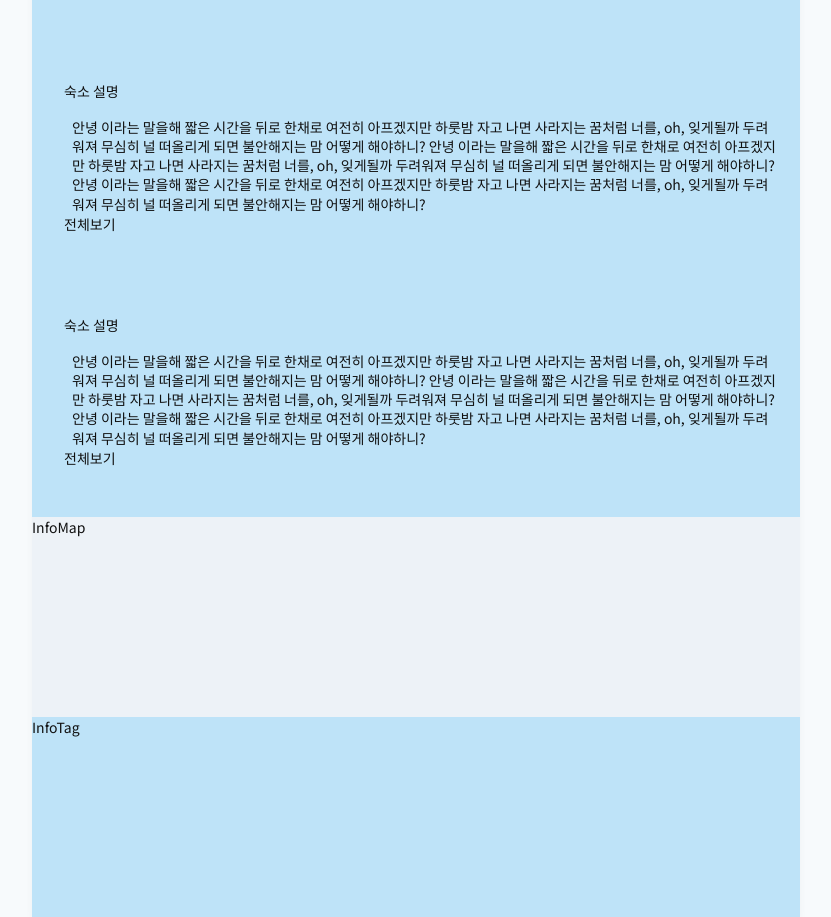
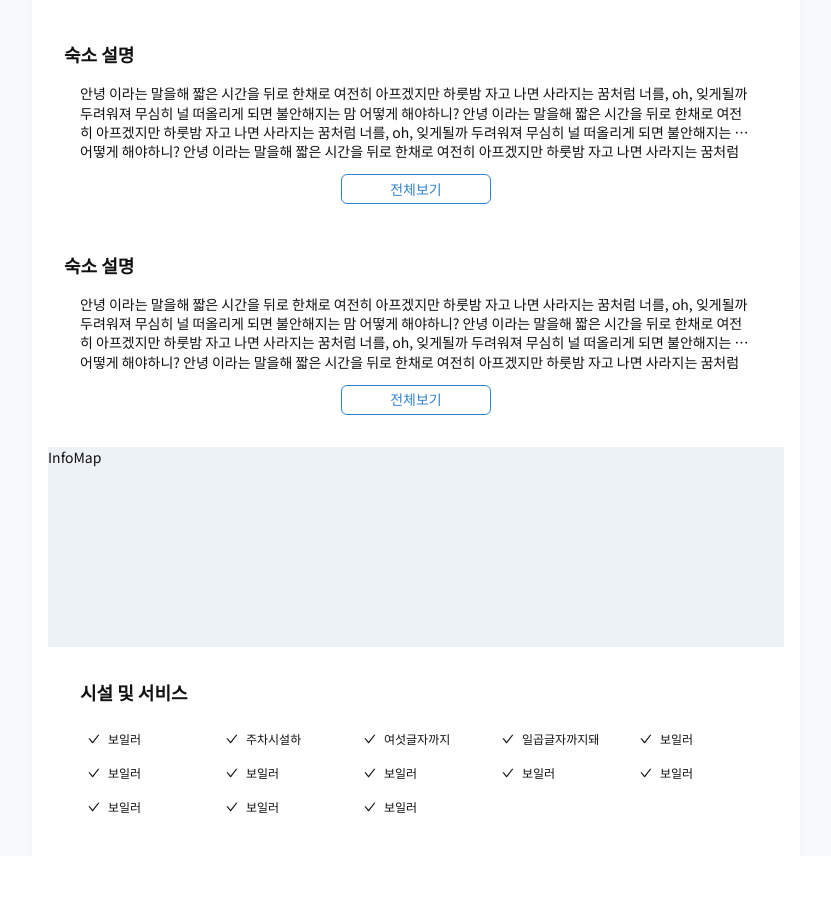
Before and after one commit to TeamOHJO/Frontend, a React (Vite) app: page /accommodation/1 in a window 1280 px wide. Shown: the part 3397-4314 px from the top of the page, without its empty margins (224-1055 px from the left). After the commit the page ends 4253 px from the top, so only its background shows below. Built offline with nearby package versions, Linux system fonts and the light colour scheme; a web font is replaced by a local one.

Commit message:
design: AccommodationInfo 컴포넌트 디자인

```diff
--- a/src/pages/Accommodation/AccommodationInfo.tsx
+++ b/src/pages/Accommodation/AccommodationInfo.tsx
@@ -1,5 +1,4 @@
 import styled from '@emotion/styled';
-import { theme } from '../../styles/theme';
 import AccommodationInfoText from './AccomodationInfoText';
 import AccommodationInfoMap from './AccommodationInfoMap';
 import AccommodationInfoTag from './AccommodationInfoTag';
@@ -16,7 +15,7 @@ function AccommodationInfo() {
       '안녕 이라는 말을해 짧은 시간을 뒤로 한채로 여전히 아프겠지만 하룻밤 자고 나면 사라지는 꿈처럼 너를, oh, 잊게될까 두려워져 무심히 널 떠올리게 되면 불안해지는 맘 어떻게 해야하니? 안녕 이라는 말을해 짧은 시간을 뒤로 한채로 여전히 아프겠지만 하룻밤 자고 나면 사라지는 꿈처럼 너를, oh, 잊게될까 두려워져 무심히 널 떠올리게 되면 불안해지는 맘 어떻게 해야하니? 안녕 이라는 말을해 짧은 시간을 뒤로 한채로 여전히 아프겠지만 하룻밤 자고 나면 사라지는 꿈처럼 너를, oh, 잊게될까 두려워져 무심히 널 떠올리게 되면 불안해지는 맘 어떻게 해야하니?',
   };
   return (
-    <AccommodationInfoWrapper>
+    <StyledAccommodationInfoWrapper>
       <AccommodationInfoText
         title={infoObject.title}
         content={infoObject.content}
@@ -31,14 +30,13 @@ function AccommodationInfo() {
       />
       <AccommodationInfoMap />
       <AccommodationInfoTag />
-    </AccommodationInfoWrapper>
+    </StyledAccommodationInfoWrapper>
   );
 }
 
 export default AccommodationInfo;
 
-const AccommodationInfoWrapper = styled.div`
+const StyledAccommodationInfoWrapper = styled.div`
   width: 100%;
-
-  background-color: ${theme.colors.blue100};
+  padding: 1rem;
 `;
--- a/src/pages/Accommodation/AccommodationInfoTag.tsx
+++ b/src/pages/Accommodation/AccommodationInfoTag.tsx
@@ -1,14 +1,75 @@
 import styled from '@emotion/styled';
-import { theme } from '../../styles/theme';
+import { Heading, Text } from '@chakra-ui/react';
+import { CheckOutlined } from '@ant-design/icons';
 
 function AccommodationInfoTag() {
-  return <AccommodationInfoTagWrapper>InfoTag</AccommodationInfoTagWrapper>;
+  const array = [
+    '보일러',
+    '주차시설하',
+    '여섯글자까지',
+    '일곱글자까지돼',
+    '보일러',
+    '보일러',
+    '보일러',
+    '보일러',
+    '보일러',
+    '보일러',
+    '보일러',
+    '보일러',
+    '보일러',
+  ];
+
+  return (
+    <StyledAccommodationInfoTagWrapper>
+      {' '}
+      <StyledAccommodationInfoTagTitle>
+        <Heading as="h4" size="lg">
+          시설 및 서비스
+        </Heading>
+      </StyledAccommodationInfoTagTitle>
+      <StlyedAccommodationInfoTagBox>
+        {array.map((data: string) => (
+          <StyledAccommodationinfoTagItem>
+            <CheckOutlined
+              style={{ fontSize: '12px', marginRight: '0.5rem' }}
+            />
+            <Text as="p" size="xs" color="basic">
+              {data}
+            </Text>
+          </StyledAccommodationinfoTagItem>
+        ))}
+      </StlyedAccommodationInfoTagBox>
+    </StyledAccommodationInfoTagWrapper>
+  );
 }
 
 export default AccommodationInfoTag;
 
-const AccommodationInfoTagWrapper = styled.div`
+const StyledAccommodationInfoTagWrapper = styled.div`
   width: 100%;
-  height: 200px;
-  background-color: ${theme.colors.blue100};
+  padding: 1rem;
 `;
+
+const StyledAccommodationInfoTagTitle = styled.div`
+  width: 100%;
+  padding: 1rem;
+`;
+
+const StlyedAccommodationInfoTagBox = styled.div`
+  width: 100%;
+  padding: 0 1rem;
+  /* 그리드 */
+  display: grid;
+  grid-template-columns: repeat(auto-fill, 120px);
+  justify-content: space-between;
+
+  flex-wrap: wrap;
+`;
+
+const StyledAccommodationinfoTagItem = styled.div`
+  width: 120px;
+  padding: 0.5rem;
+  display: flex;
+  justify-content: flex-start;
+  align-items: center;
+`;
--- a/src/pages/Accommodation/AccomodationInfoText.tsx
+++ b/src/pages/Accommodation/AccomodationInfoText.tsx
@@ -1,5 +1,5 @@
 import styled from '@emotion/styled';
-import { theme } from '../../styles/theme';
+import { Heading, Button } from '@chakra-ui/react';
 
 interface InfoProps {
   title: string;
@@ -8,32 +8,57 @@ interface InfoProps {
 
 function AccommodationInfoText({ title, content }: InfoProps) {
   return (
-    <AccommodationInfoTextWrapper>
-      <AccommodationInfoTextTitle>{title}</AccommodationInfoTextTitle>
-      <AccommodationInfoTextContent>{content}</AccommodationInfoTextContent>
-      전체보기
-    </AccommodationInfoTextWrapper>
+    <StyledAccommodationInfoTextWrapper>
+      <StyledAccommodationInfoTextTitle>
+        <Heading as="h4" size="lg">
+          {title}
+        </Heading>
+      </StyledAccommodationInfoTextTitle>
+      <StyledAccommodationInfoTextContent>
+        {content}
+      </StyledAccommodationInfoTextContent>
+      <StyledAccommodationInfoTextBtn>
+        <Button
+          variant="blue"
+          size="lg"
+          style={{ width: '150px', height: '30px' }}
+        >
+          전체보기
+        </Button>
+      </StyledAccommodationInfoTextBtn>
+    </StyledAccommodationInfoTextWrapper>
   );
 }
 
 export default AccommodationInfoText;
 
-const AccommodationInfoTextWrapper = styled.div`
+const StyledAccommodationInfoTextWrapper = styled.div`
   width: 100%;
-  padding: 2rem;
-  margin: 1rem 0;
-  background-color: ${theme.colors.blue100};
+  padding: 1rem;
 `;
 
-const AccommodationInfoTextTitle = styled.h3`
+const StyledAccommodationInfoTextTitle = styled.div`
   width: 100%;
-  margin-bottom: 1rem;
-  text-align: left;
 `;
 
-const AccommodationInfoTextContent = styled.p`
+const StyledAccommodationInfoTextContent = styled.div`
   width: 100%;
-  margin-left: 0.5rem;
+  padding: 1rem;
   text-align: left;
   line-height: 1.2rem;
+
+  white-space: normal;
+  display: -webkit-box;
+  -webkit-line-clamp: 3;
+  -webkit-box-orient: vertical;
+  overflow: hidden;
+  text-overflow: ellipsis;
 `;
+
+const StyledAccommodationInfoTextBtn = styled.div`
+  width: 100%;
+  padding: 1rem;
+  display: flex;
+  justify-content: center;
+  align-items: center;
+`;
```
